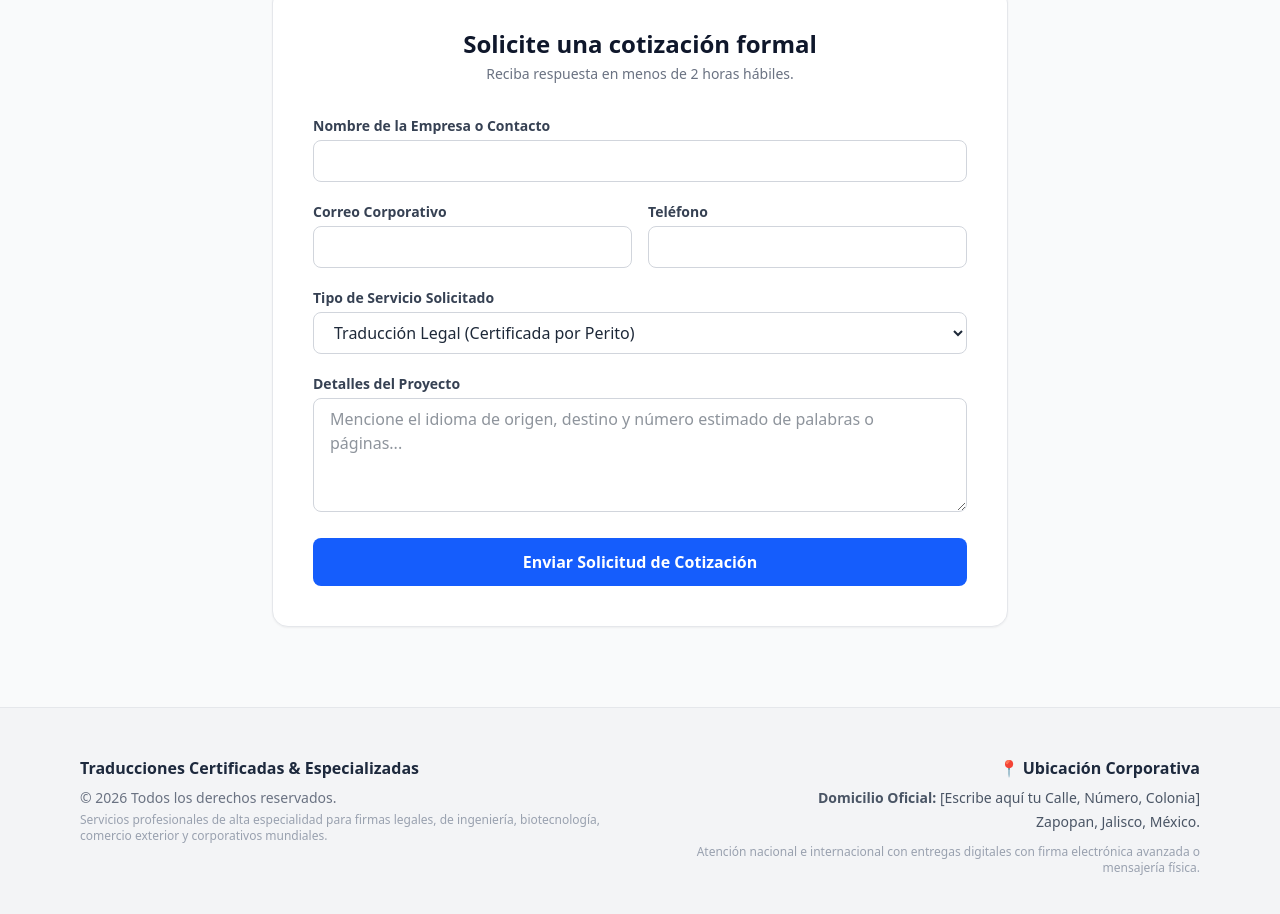
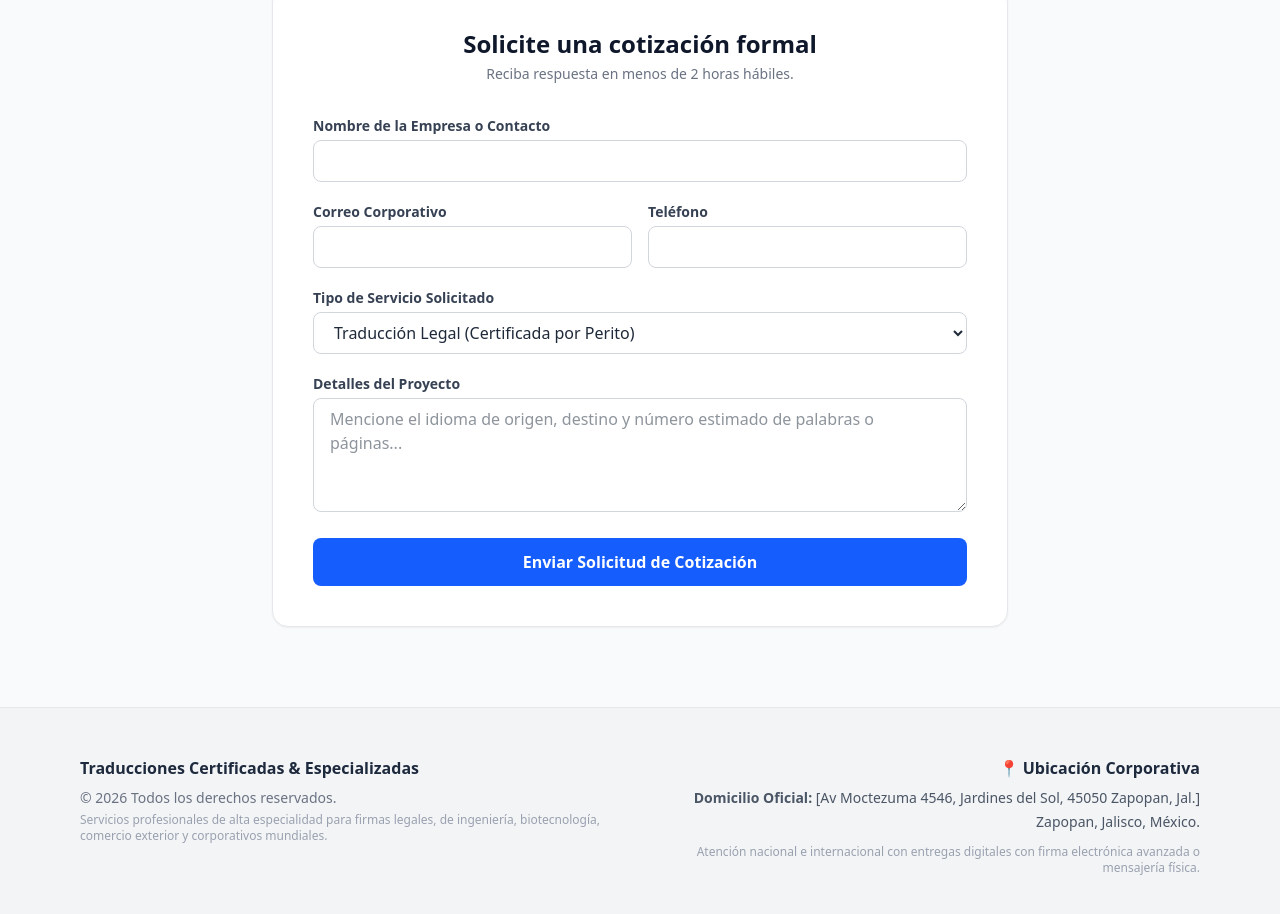
Before and after one commit to fidelcasillas897/traducciones-certificadas2, a plain HTML site: page index.html in a window 1280 px wide. Shown: the part 2457-3371 px from the top of the page. Drawn offline with nearby package versions, Linux system fonts and the light colour scheme.

Commit message:
Update official address in index.html

```diff
--- a/index.html
+++ b/index.html
@@ -234,7 +234,7 @@
             <!-- SECCIÓN DEL DOMICILIO -->
             <div class="text-center md:text-right space-y-1">
                 <p class="font-bold text-slate-800 text-base mb-2">📍 Ubicación Corporativa</p>
-                <p class="text-gray-600"><strong>Domicilio Oficial:</strong> [Escribe aquí tu Calle, Número, Colonia]</p>
+                <p class="text-gray-600"><strong>Domicilio Oficial:</strong> [Av Moctezuma 4546, Jardines del Sol, 45050 Zapopan, Jal.]</p>
                 <p class="text-gray-600">Zapopan, Jalisco, México.</p>
                 <p class="text-xs text-gray-400 pt-2">Atención nacional e internacional con entregas digitales con firma electrónica avanzada o mensajería física.</p>
             </div>
```
